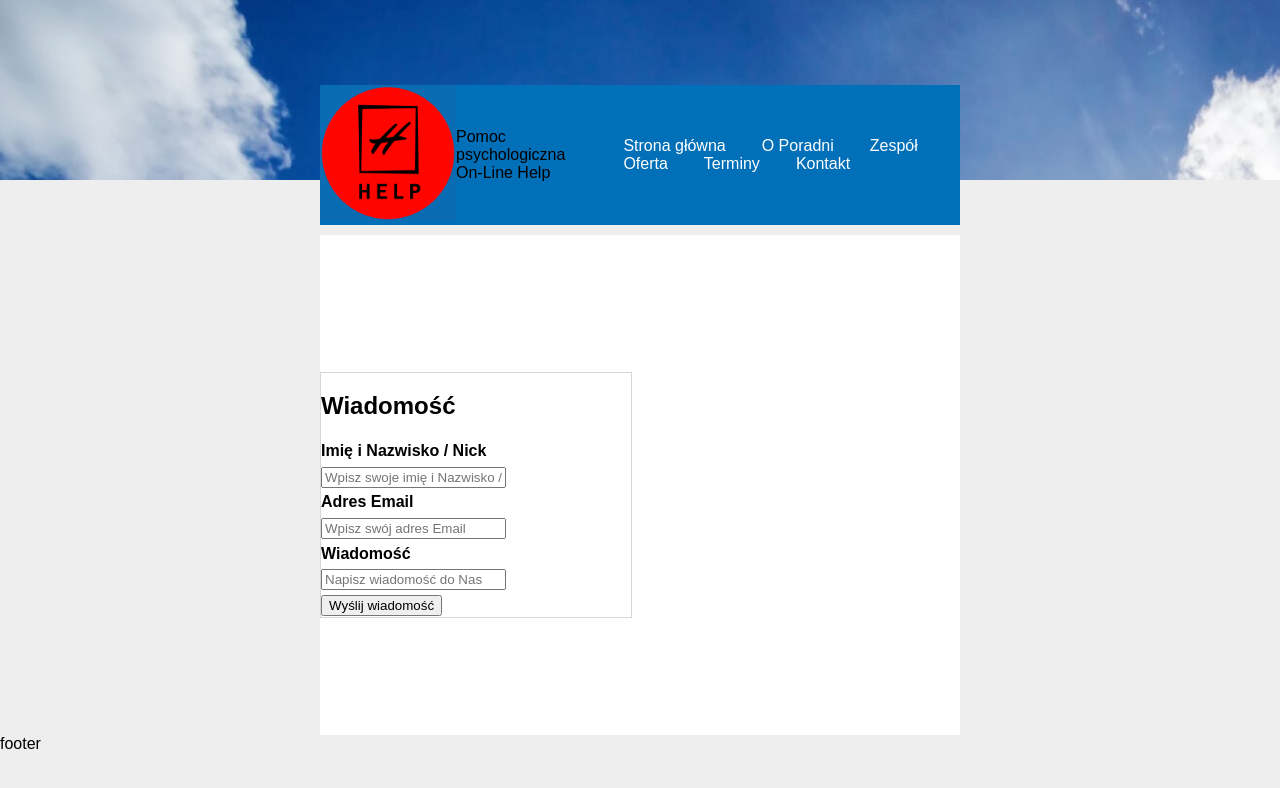
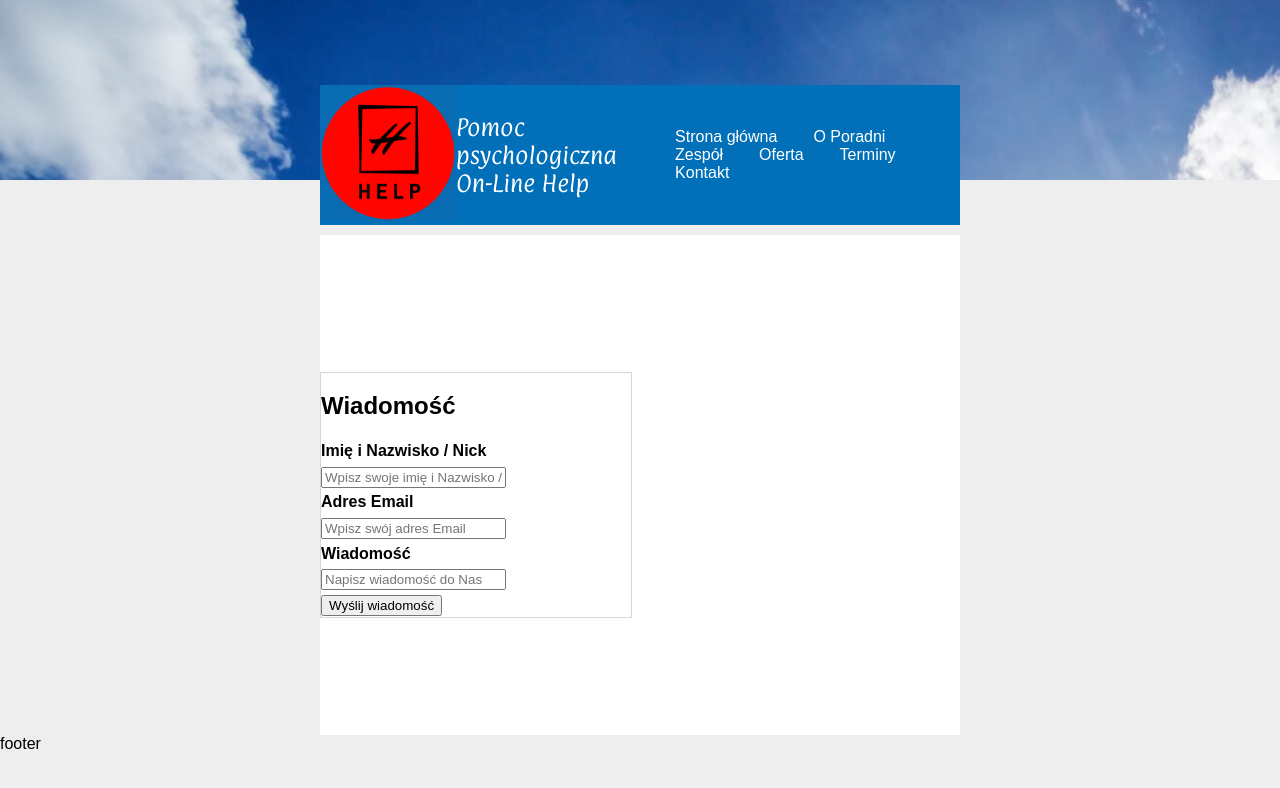
Before and after one commit to joajar/100-commits-challenge, an Angular app in the folder frontend/: page / in a window 1280 px wide. Shown: the top 788 px of the page. Built offline with nearby package versions, Linux system fonts and the light colour scheme.

Commit message:
FE feat: installed Paprika font from fonts.google.com and use it in header component

```diff
--- a/frontend/angular.json
+++ b/frontend/angular.json
@@ -27,7 +27,8 @@
             "inlineStyleLanguage": "scss",
             "assets": [
               "src/favicon.ico",
-              "src/assets"
+              "src/assets",
+              "src/assets/fonts"
             ],
             "styles": [
               "@angular/material/prebuilt-themes/indigo-pink.css",
@@ -88,7 +89,8 @@
             "inlineStyleLanguage": "scss",
             "assets": [
               "src/favicon.ico",
-              "src/assets"
+              "src/assets",
+              "src/assets/fonts"
             ],
             "styles": [
               "@angular/material/prebuilt-themes/indigo-pink.css",
--- a/frontend/src/app/header/header.component.scss
+++ b/frontend/src/app/header/header.component.scss
@@ -22,6 +22,11 @@
 .navigation a:hover {
   color: aqua;
 }
+.name {
+  font-family: "Paprika", Sans-serif;
+  font-size: 20px;
+  color: #FFFFFF;
+}
 .listItem {
     display: inline-block;
     padding: 0 18px;
--- a/frontend/src/styles.scss
+++ b/frontend/src/styles.scss
@@ -1,3 +1,7 @@
+@font-face {
+    font-family: "Paprika";
+    src: url("./assets/fonts/Paprika-Regular.ttf") format("truetype");
+}
 html, body {
     height: 100%;
 }
```
Also changed, not shown: frontend/src/assets/fonts/Paprika-Regular.ttf (added).
